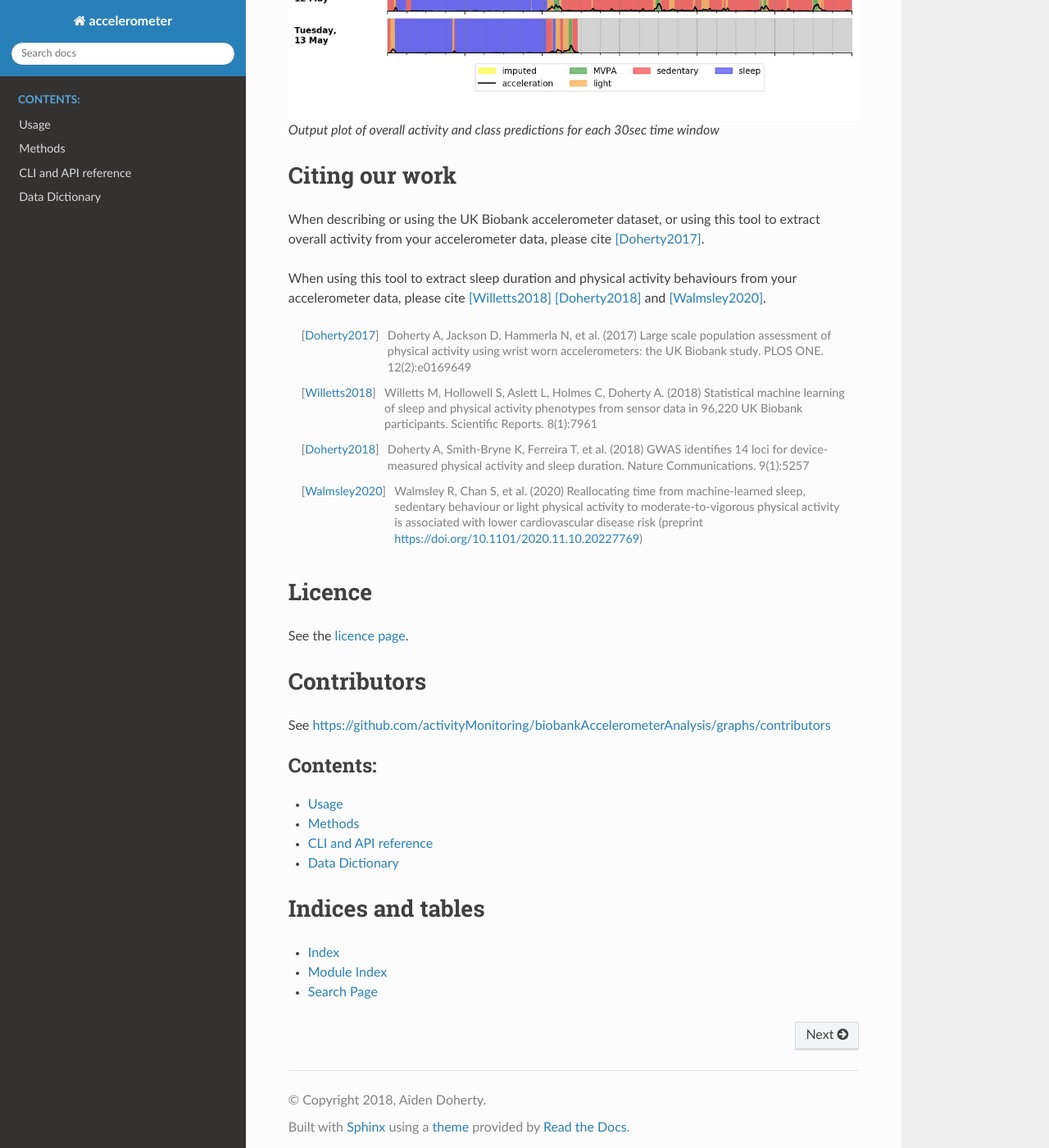
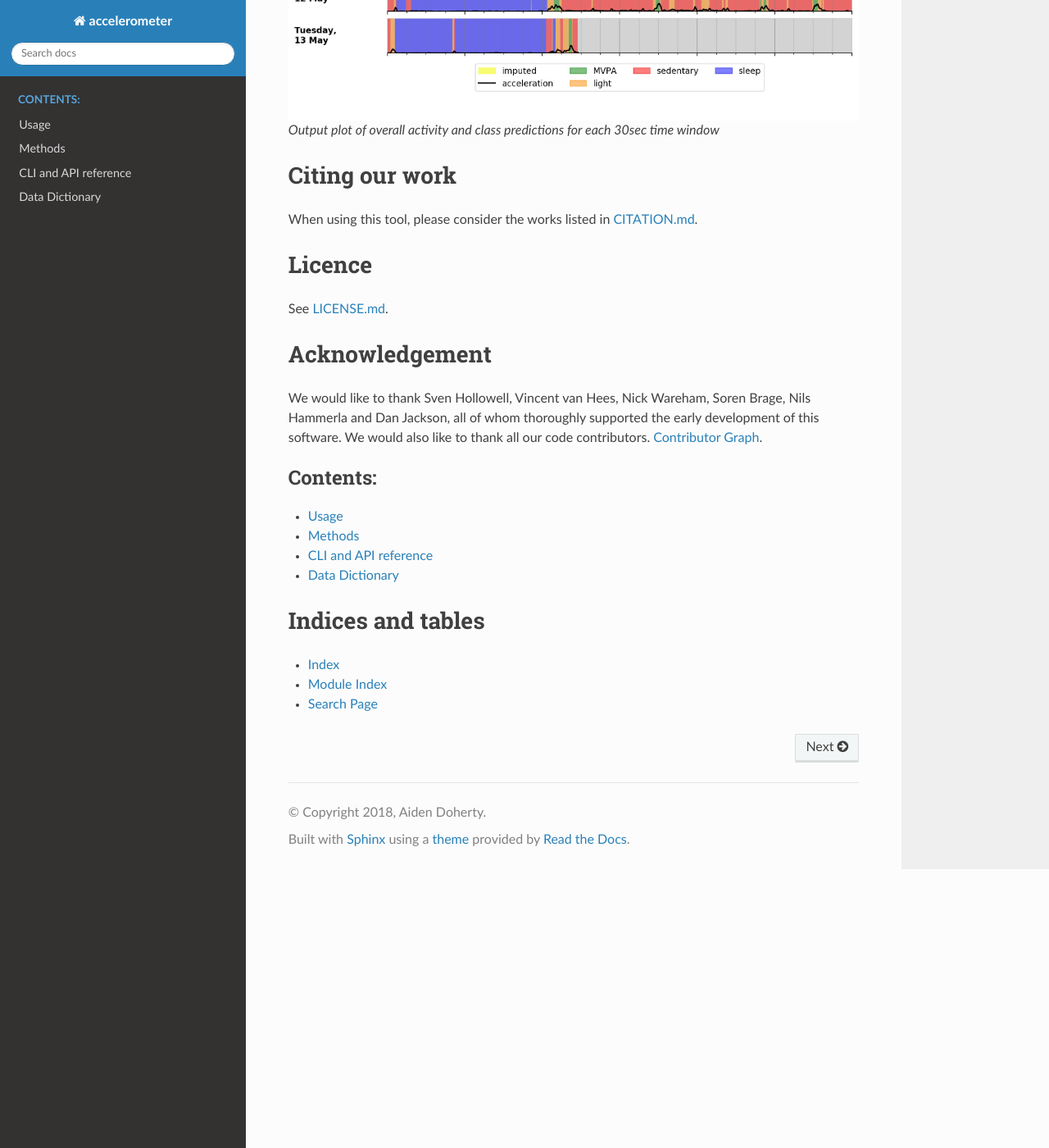
Before and after one commit to OxWearables/biobankAccelerometerAnalysis, a Sphinx documentation site: the page built from docs/source/index.rst, in a window 1280 px wide and 1400 px high, scrolled down 1783 px. Shown: the whole window at 82% size. Built offline with Sphinx 7.4.7 and the Read the Docs theme 2.0.0, drawn with Linux system fonts in a browser that asks for light colours.

Commit message:
simplify citation; add acknowledgement

```diff
--- a/docs/source/index.rst
+++ b/docs/source/index.rst
@@ -88,31 +88,23 @@ To visualise the time series and activity classification output:
 ***************
 Citing our work
 ***************
-When describing or using the UK Biobank accelerometer dataset, or using this tool
-to extract overall activity from your accelerometer data, please cite [Doherty2017]_.
-
-When using this tool to extract sleep duration and physical activity behaviours
-from your accelerometer data, please cite [Willetts2018]_ [Doherty2018]_ and [Walmsley2020]_.
-
-.. [Doherty2017] Doherty A, Jackson D, Hammerla N, et al. (2017) Large scale population assessment of physical activity using wrist worn accelerometers: the UK Biobank study. PLOS ONE. 12(2):e0169649
-
-.. [Willetts2018] Willetts M, Hollowell S, Aslett L, Holmes C, Doherty A. (2018) Statistical machine learning of sleep and physical activity phenotypes from sensor data in 96,220 UK Biobank participants. Scientific Reports. 8(1):7961
-
-.. [Doherty2018] Doherty A, Smith-Bryne K, Ferreira T, et al. (2018) GWAS identifies 14 loci for device-measured physical activity and sleep duration. Nature Communications. 9(1):5257
-
-.. [Walmsley2020] Walmsley R, Chan S, et al. (2020) Reallocating time from machine-learned sleep, sedentary behaviour or light physical activity to moderate-to-vigorous physical activity is associated with lower cardiovascular disease risk (preprint https://doi.org/10.1101/2020.11.10.20227769)
+When using this tool, please consider the works listed in `CITATION.md <https://github.com/OxWearables/biobankAccelerometerAnalysis/blob/master/CITATION.md>`_.
 
 
 *******
 Licence
 *******
-See the `licence page <https://github.com/OxWearables/biobankAccelerometerAnalysis/blob/master/LICENSE.md>`_.
+See `LICENSE.md <https://github.com/OxWearables/biobankAccelerometerAnalysis/blob/master/LICENSE.md>`_.
 
 
 ************
-Contributors
+Acknowledgement
 ************
-See https://github.com/activityMonitoring/biobankAccelerometerAnalysis/graphs/contributors
+We would like to thank Sven Hollowell, Vincent van Hees, Nick Wareham,
+Soren Brage, Nils Hammerla and Dan Jackson,
+all of whom thoroughly supported the early development of this software.
+We would also like to thank all our code contributors.
+`Contributor Graph <https://github.com/OxWearables/biobankAccelerometerAnalysis/graphs/contributors>`_.
 
 
 
```
Also changed, not shown: CITATION.md (added, +69 -0 lines), README.md (+15 -24 lines).
